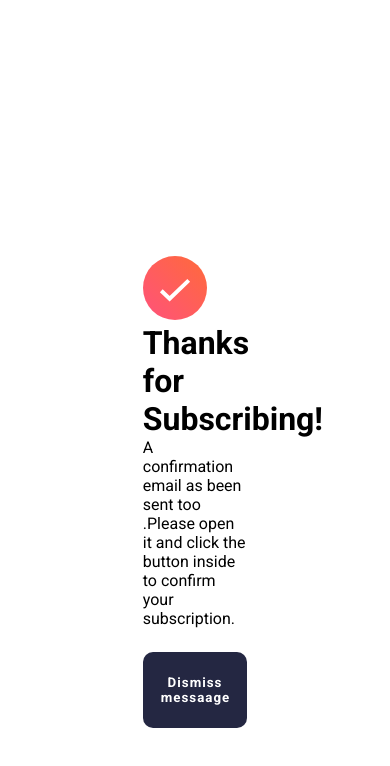
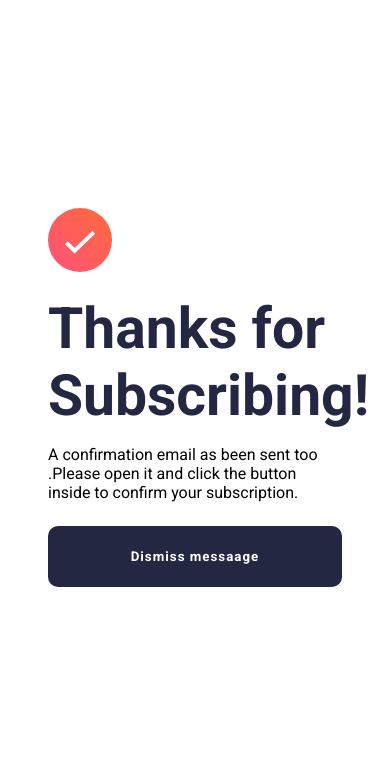
Before and after one commit to IderaNimah/Newsletter_sign_in, a plain HTML site: page index.html in a window 390 px wide. Both pictures are taken after a click on the button "Subscribe to monthly newsletter". Drawn offline with Linux system fonts and the light colour scheme; a web font is replaced by a local one.

Commit message:
confirmation page

```diff
--- a/styles.css
+++ b/styles.css
@@ -80,8 +80,18 @@ button {
     margin: 15rem auto;
     width: 35%;
     background-color: var(--White);
-    padding: 1rem;
-    border-radius: 20px;
+    padding: 3rem;
+    border-radius: 18px;
+}
+.thank_you h1{
+    margin-top: 1.2rem;
+    font-family: "Roboto", sans-serif;
+    color: var(--DarkSlateGrey);
+    font-size: 57px;
+}
+.thank_you p{
+    margin-top: 1rem;
+    font-family: "Roboto", sans-serif;
 }
 .hidden{
     display: none;
@@ -128,8 +138,12 @@ button {
   button{
     width: 100%;
   }
-  .hidden{
-    display: block;
-    margin-top: 2rem;
-  }
+  .thank_you{
+    margin: 10rem auto;
+    width: 100%;
+    background-color: var(--White);
+    padding: 3rem;
+    border-radius: 18px;
 }
+
+}
```
